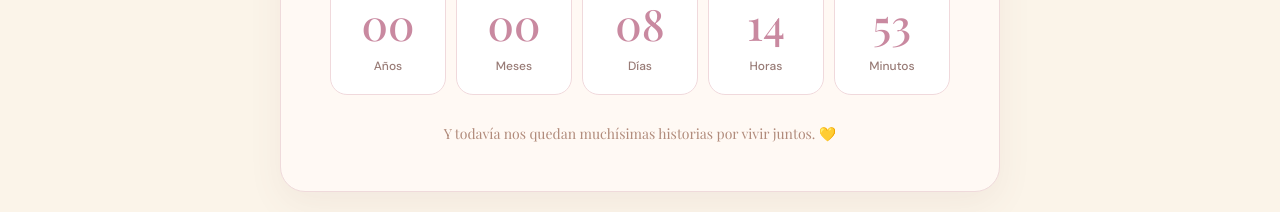
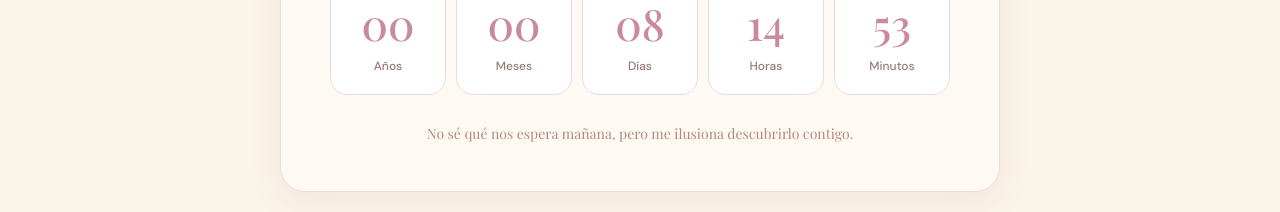
Before and after one commit to Miguelino1718/Miguelino1718.github.io, a React (Vite) app: page / in a window 1280 px wide. Shown: the part 2860-3072 px from the top of the page. Built offline with nearby package versions, Linux system fonts and the light colour scheme.

Commit message:
Update RelationshipCounter.jsx

```diff
--- a/src/components/RelationshipCounter.jsx
+++ b/src/components/RelationshipCounter.jsx
@@ -142,8 +142,7 @@ export default function RelationshipCounter() {
       </div>
 
       <span className="relationship-message">
-        Y todavía nos quedan muchísimas historias
-        por vivir juntos. 💛
+        No sé qué nos espera mañana, pero me ilusiona descubrirlo contigo.
       </span>
     </div>
   );
```
